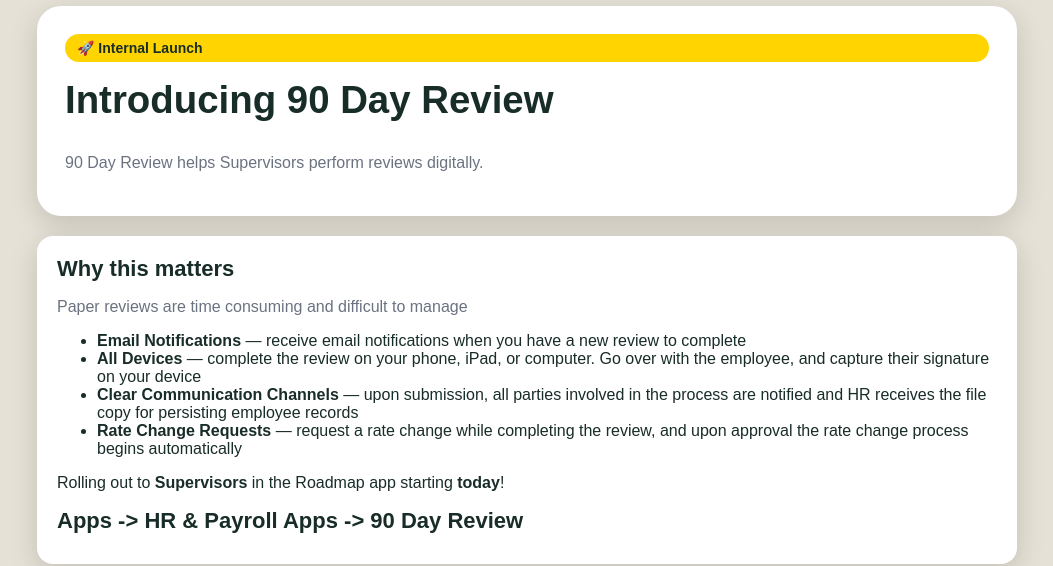
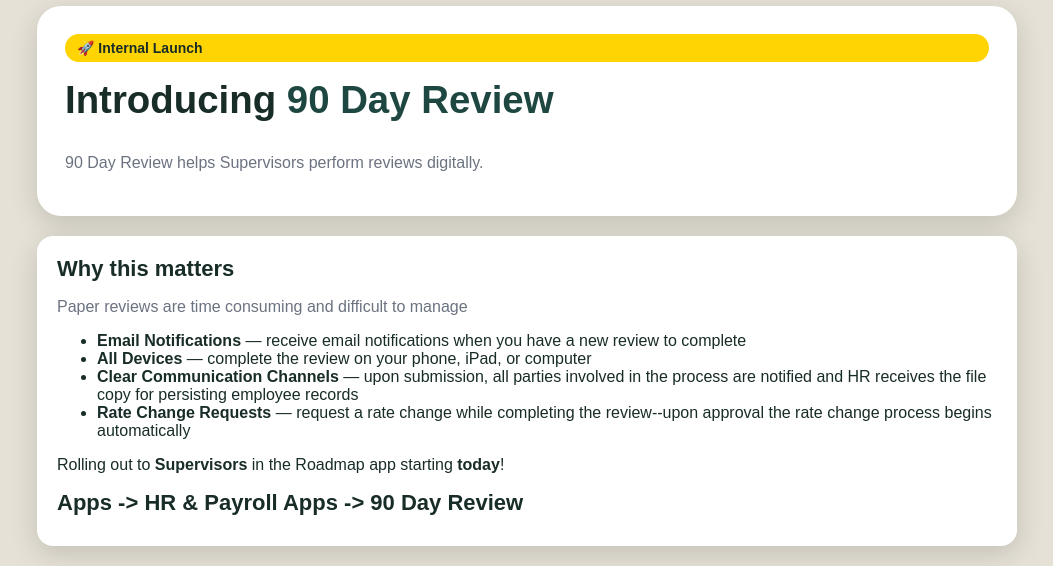
Before and after one commit to cwm-development/Launches, a plain HTML site: page index.html in a window 1280 px wide. Shown: the part 114-680 px from the top of the page, without its empty margins (113-1166 px from the left). Drawn offline with Linux system fonts and the light colour scheme.

Commit message:
Update index.html

```diff
--- a/index.html
+++ b/index.html
@@ -1,4 +1,3 @@
-
 <!DOCTYPE html>
 <html lang="en">
 <head>
@@ -43,7 +42,7 @@
     </div>
     <section class="hero">
       <span class="badge">🚀 Internal Launch</span>
-      <h1 class="h1">Introducing 90 Day Review</h1>
+      <h1 class="h1">Introducing <span style="color: #1e4741;">90 Day Review</span></h1>
       <p class="lede">90 Day Review helps Supervisors perform reviews digitally.</p>
 
     </section>
@@ -52,9 +51,9 @@
       <p class="lede">Paper reviews are time consuming and difficult to manage</p>
       <ul>
         <li><strong>Email Notifications</strong> — receive email notifications when you have a new review to complete</li>
-        <li><strong>All Devices</strong> — complete the review on your phone, iPad, or computer. Go over with the employee, and capture their signature on your device</li>
+        <li><strong>All Devices</strong> — complete the review on your phone, iPad, or computer</li>
         <li><strong>Clear Communication Channels</strong> — upon submission, all parties involved in the process are notified and HR receives the file copy for persisting employee records</li>
-        <li><strong>Rate Change Requests</strong> — request a rate change while completing the review, and upon approval the rate change process begins automatically</li>
+        <li><strong>Rate Change Requests</strong> — request a rate change while completing the review--upon approval the rate change process begins automatically</li>
       </ul>
       <p>Rolling out to <strong>Supervisors</strong> in the Roadmap app starting <strong>today</strong>!</p>
       <h2>Apps -> HR & Payroll Apps -> 90 Day Review</h2>
```
